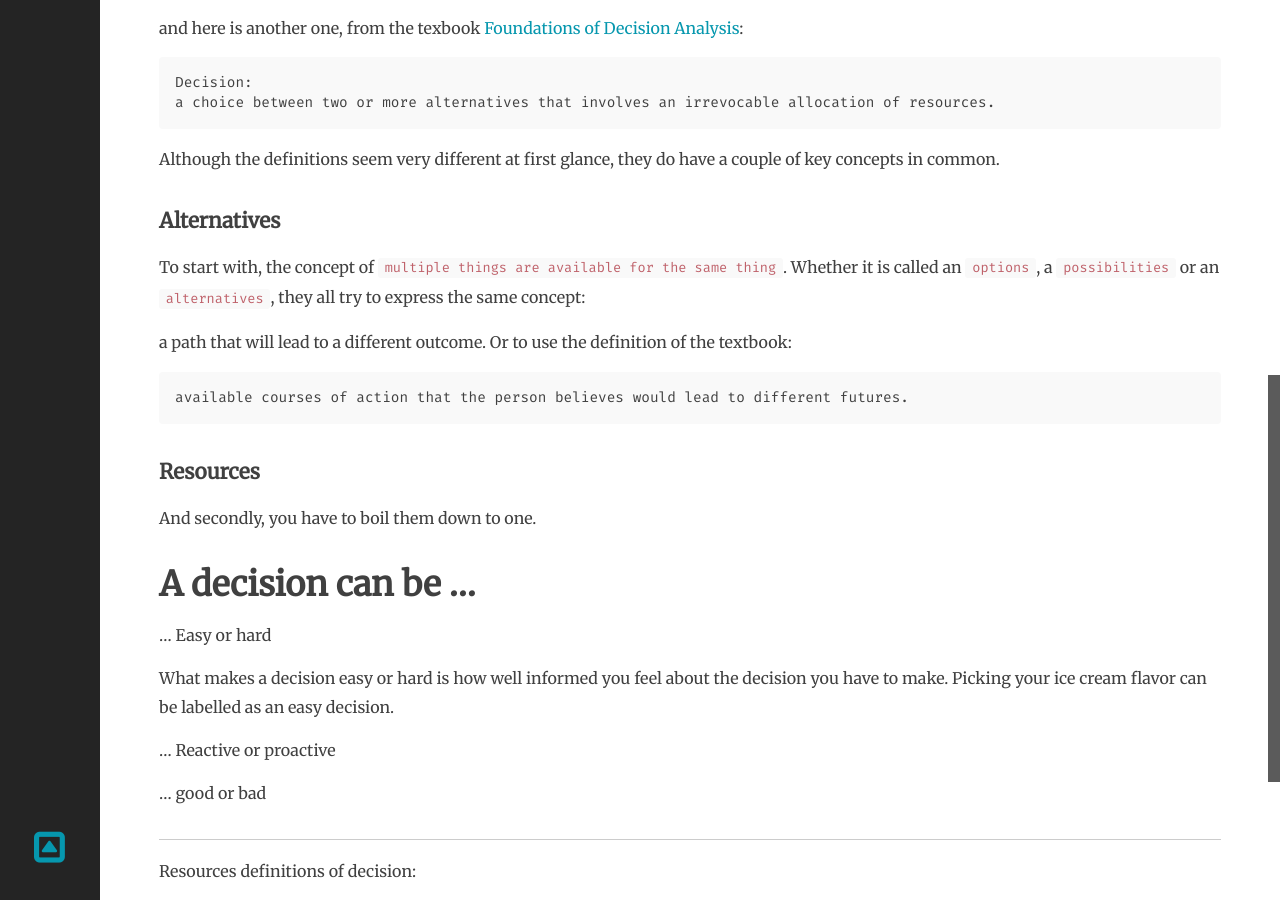
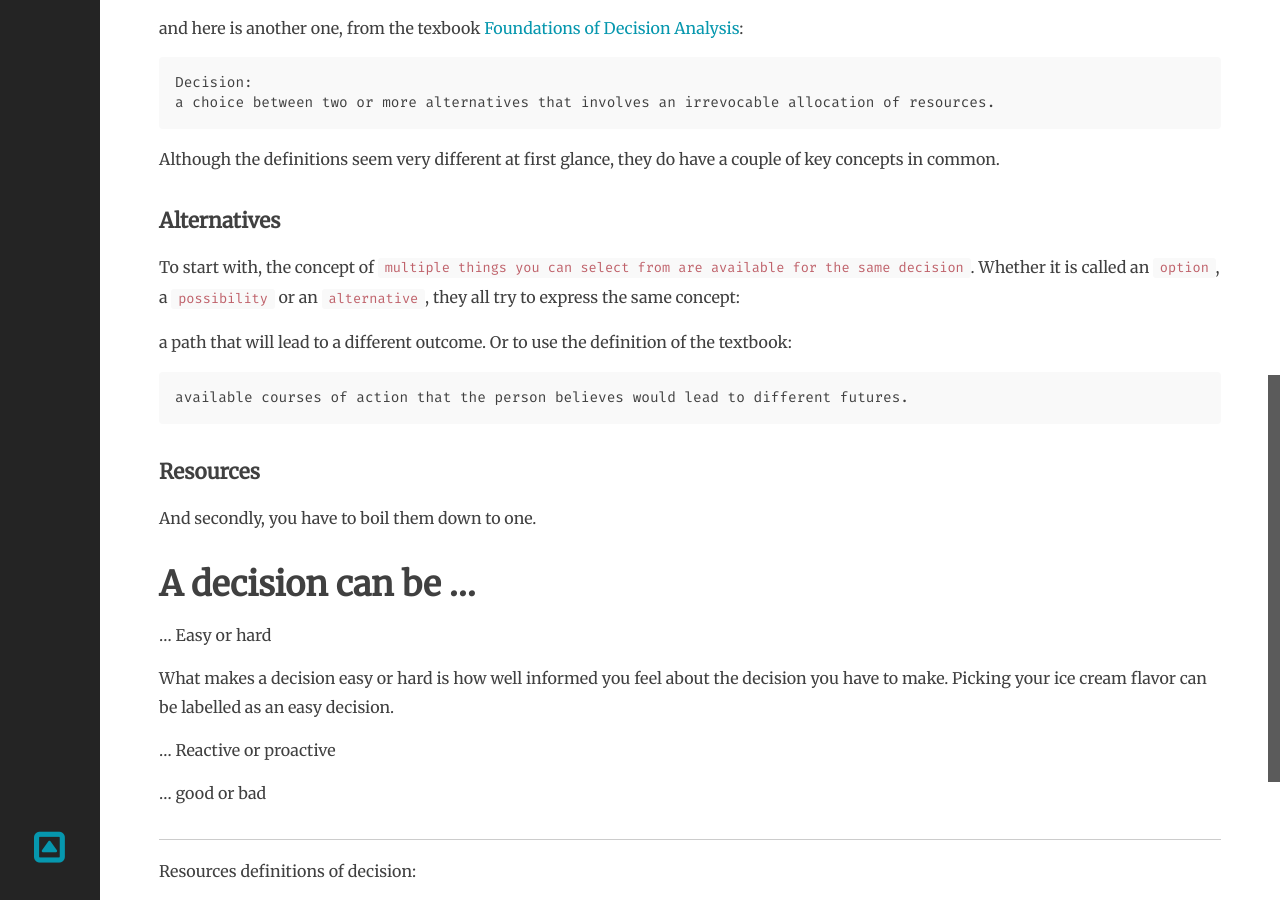
Before and after one commit to selketjah/selketjah.github.io, a Jekyll site: the page built from _posts/work_in_progress/2019-10-12-what-is-a-decision.md, in a window 1280 px wide and 900 px high, scrolled down 830 px. Built offline with Jekyll 4.4.1, drawn with Linux system fonts in a browser that asks for light colours; our own code applies the rules of GitHub Pages for plain Markdown files; comment, search, counter and statistics services are not loaded.

Commit message:
better vauge concept description for option

```diff
--- a/_posts/work_in_progress/2019-10-12-what-is-a-decision.md
+++ b/_posts/work_in_progress/2019-10-12-what-is-a-decision.md
@@ -44,7 +44,7 @@ Although the definitions seem very different at first glance, they do have a cou
 
 ### Alternatives
 
-To start with, the concept of `multiple things are available for the same thing`. Whether it is called an `options`, a `possibilities` or an `alternatives`, they all try to express the same concept:
+To start with, the concept of `multiple things you can select from are available for the same decision`. Whether it is called an `option`, a `possibility` or an `alternative`, they all try to express the same concept:
 
 a path that will lead to a different outcome. Or to use the definition of the textbook:
 
```
